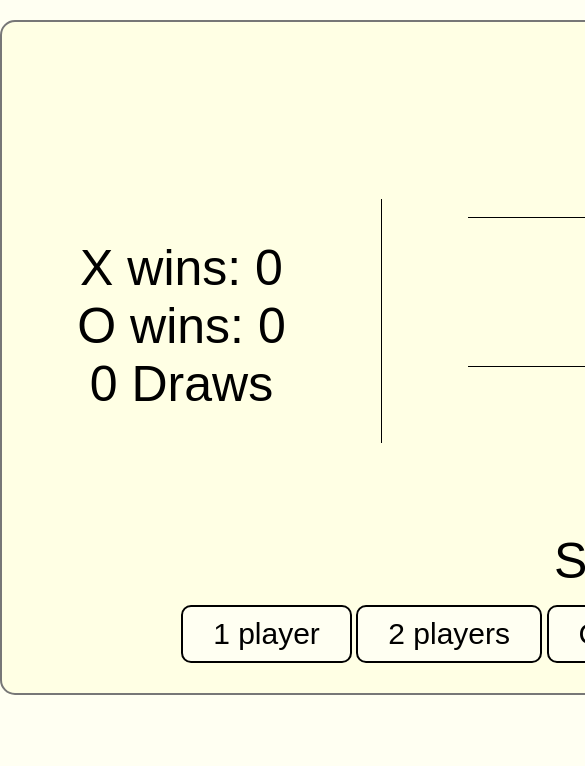
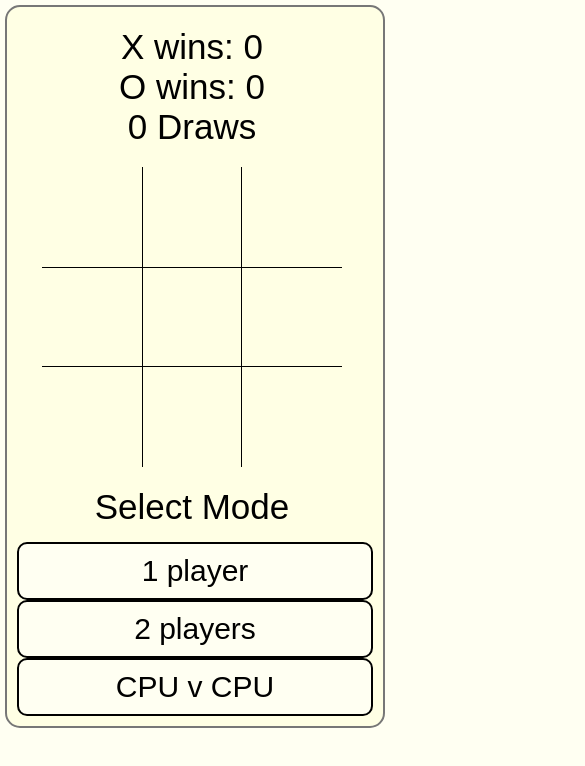
Before and after one commit to sheffley201/personal-ttt, a plain HTML site: page index.html in a window 390 px wide. Shown: the top 766 px of the page, 585 px wide, since content can reach past the window. Drawn offline with Linux system fonts and the light colour scheme.

Commit message:
Added a mobile friendly design

```diff
--- a/index.html
+++ b/index.html
@@ -2,7 +2,7 @@
 <html>
   <head>
     <meta charset="UTF-8" />
-    <meta name="viewport" content="width=device-width,initial-scale=0" />
+    <meta name="viewport" content="width=device-width" />
 
     <title>Tic-Tac-Toe</title>
 
--- a/style.css
+++ b/style.css
@@ -58,7 +58,6 @@ body {
 }
 
 .spot {
-  height: 45px;
   border: 1px solid black;
   display: table-cell;
   width: 150px;
@@ -175,3 +174,45 @@ button {
 #reset-button, #change-mode {
   display: none;
 }
+
+@media only screen and (max-width: 500px) {
+  body {
+    width: auto;
+    margin: 5px;
+    padding: 10px;
+  }
+  p {
+    font-size: 35px;
+  }
+  .data {
+    padding: 0;
+  }
+  .game {
+    flex-direction:  column;
+    width: 350px;
+  }
+  .data {
+    width: auto;
+    border: none;
+  }
+  .mode-select {
+    display: flex;
+    flex-direction: column;
+  }
+  .TTT-grid {
+    width: 300px;
+    height: 300px;
+    margin: 20px auto;
+  }
+  .spot {
+    width: 33%;
+    height: 33%;
+  }
+  span {
+    font-size: 80px;
+    margin-top: 15%;
+  }
+  .win-line {
+    display: none;
+  }
+}
```
